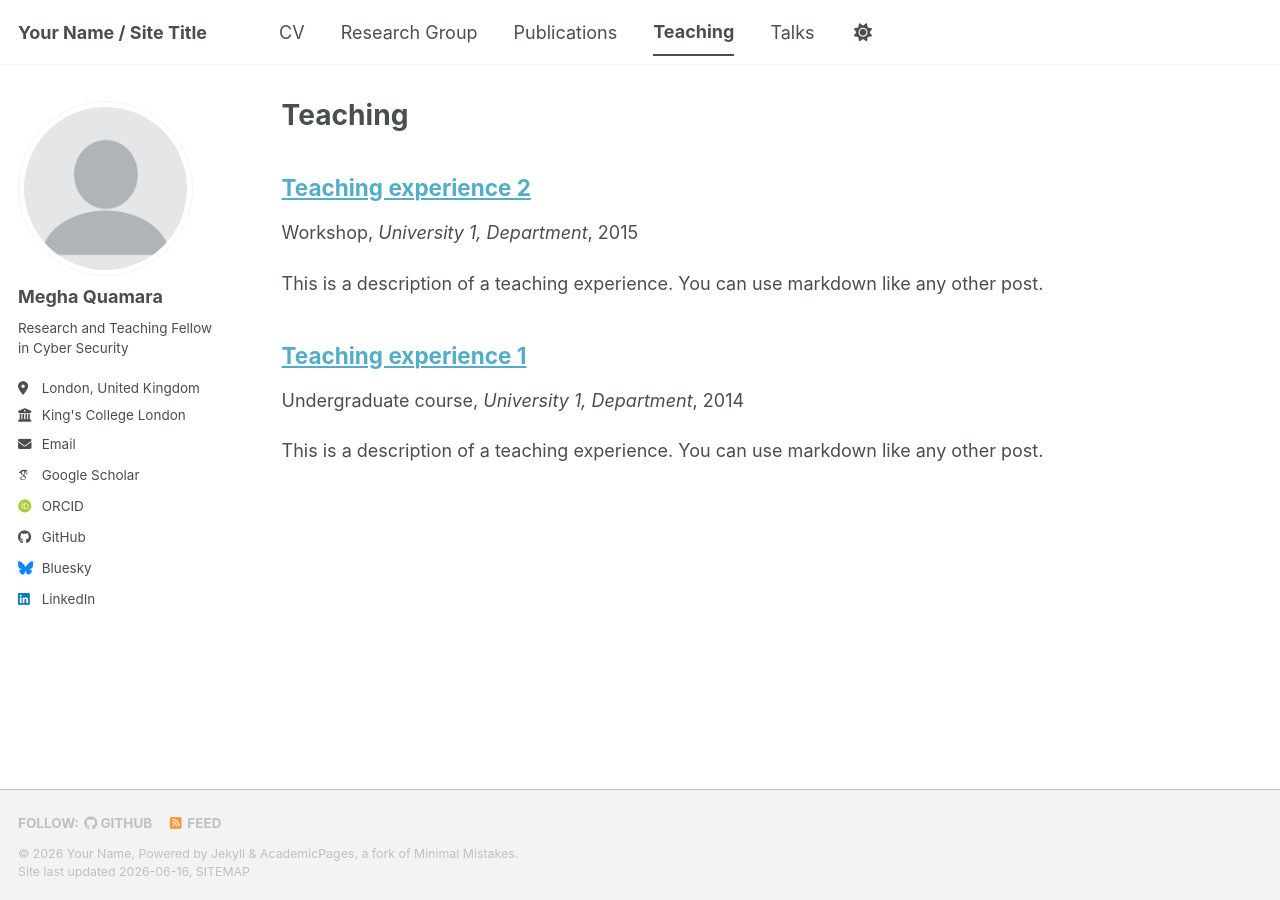
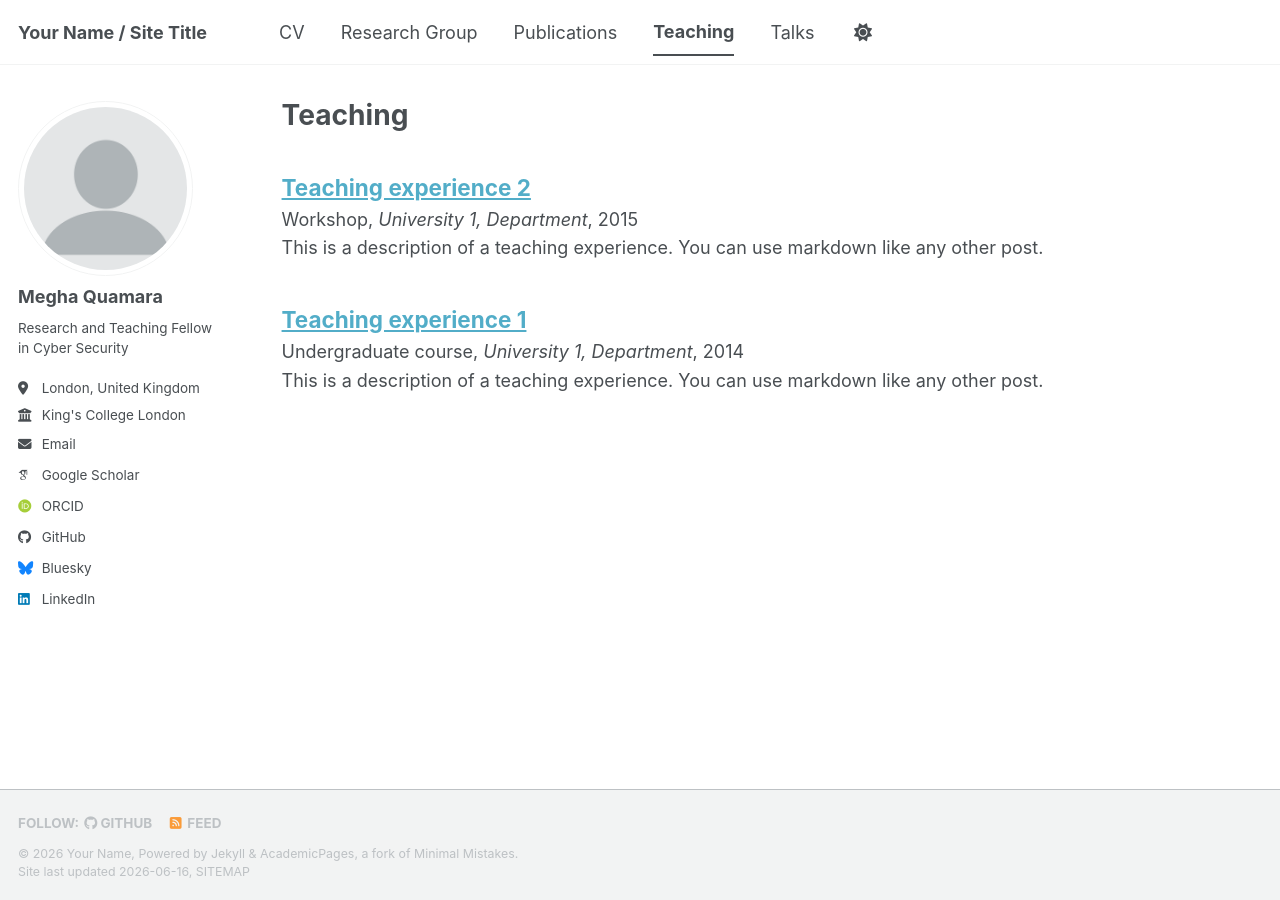
Before and after one commit to meghaquamara/personal-website, a Jekyll site: the page built from _pages/teaching.html, in a window 1280 px wide. Built offline with Jekyll 4.4.1, drawn with Linux system fonts in a browser that asks for light colours; some web fonts are replaced; a script bundle is joined from its source files by our own code; library files that are not in the unit come from our copies.

Commit message:
Update main.scss

```diff
--- a/assets/css/main.scss
+++ b/assets/css/main.scss
@@ -41,3 +41,12 @@
     "vendor/font-awesome/solid",
     "vendor/font-awesome/brands"
 ;
+
+.archive__item-title {
+    margin-bottom: 0.2em;
+}
+
+.archive__item p {
+    margin-top: 0.1em;
+    margin-bottom: 0.1em;
+}
```
